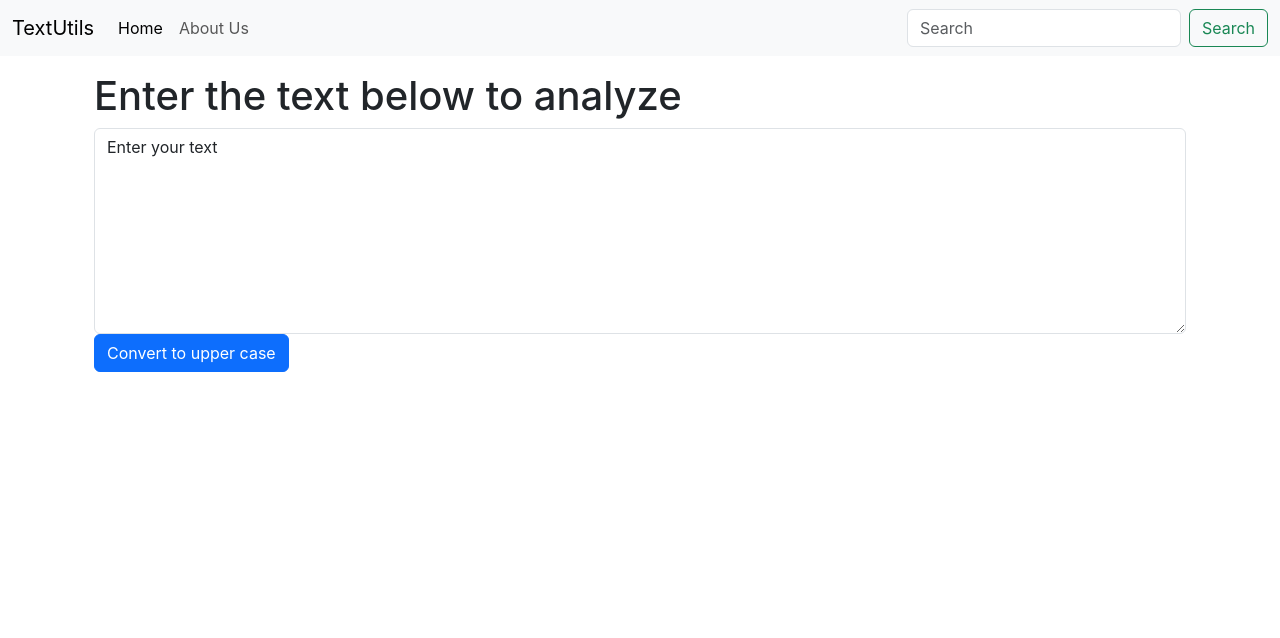
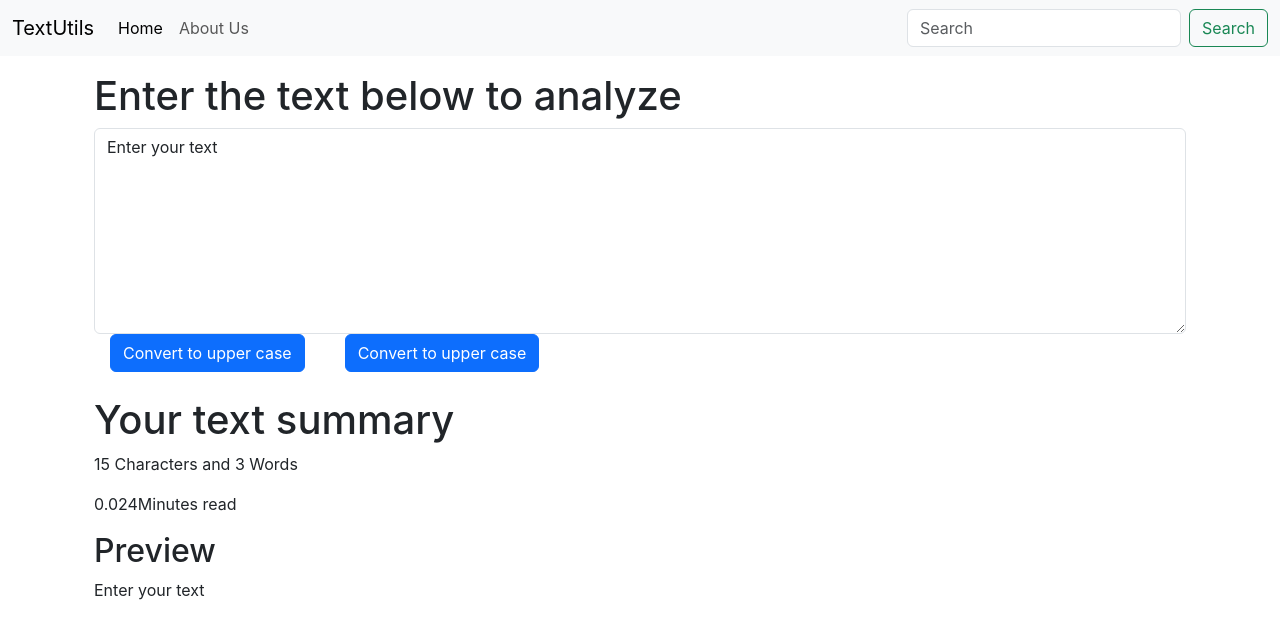
Before and after one commit to Faizan-Ashraf7/React-Projects, a React (Create React App) app in the folder textutils/: page / in a window 1280 px wide. Shown: the top 638 px of the page. Built offline with nearby package versions, Linux system fonts and the light colour scheme.

Commit message:
Added new functionalities

```diff
--- a/textutils/src/components/TextForm.js
+++ b/textutils/src/components/TextForm.js
@@ -5,6 +5,9 @@ export default function TextForm(props) {
   const handleUpClick=(e)=>{
   e.preventDefault();
   setText(text.toUpperCase());
+  };
+  const handleLowClick=()=>{
+    setText(text.toLowerCase());
   };
   const handleOnChange=(event)=>{
   setText(event.target.value);
@@ -18,8 +21,20 @@ export default function TextForm(props) {
       <div>
     <textarea  className="form-control" id="myBox" value={text} onChange={handleOnChange} rows ="8"/>
     </div>
-  <button className="btn btn-primary" onClick={handleUpClick}>Convert to upper case</button>
+  <button className="btn btn-primary mx-3" onClick={handleUpClick}>Convert to upper case</button>
+  <button className="btn btn-primary mx-4" onClick={handleLowClick}>Convert to upper case</button>
 
+    </div>
+
+    <div className="container my-4">
+      <h1>Your text summary</h1>
+      <p> {text.length} Characters and {text.split(' ').length} Words
+      </p>
+      <p>
+        {text.length==0?0:0.008 * text.split(' ').length}Minutes read
+      </p>
+      <h2>Preview</h2>
+      <p>{text}</p>
     </div>
     </>
   )
```
